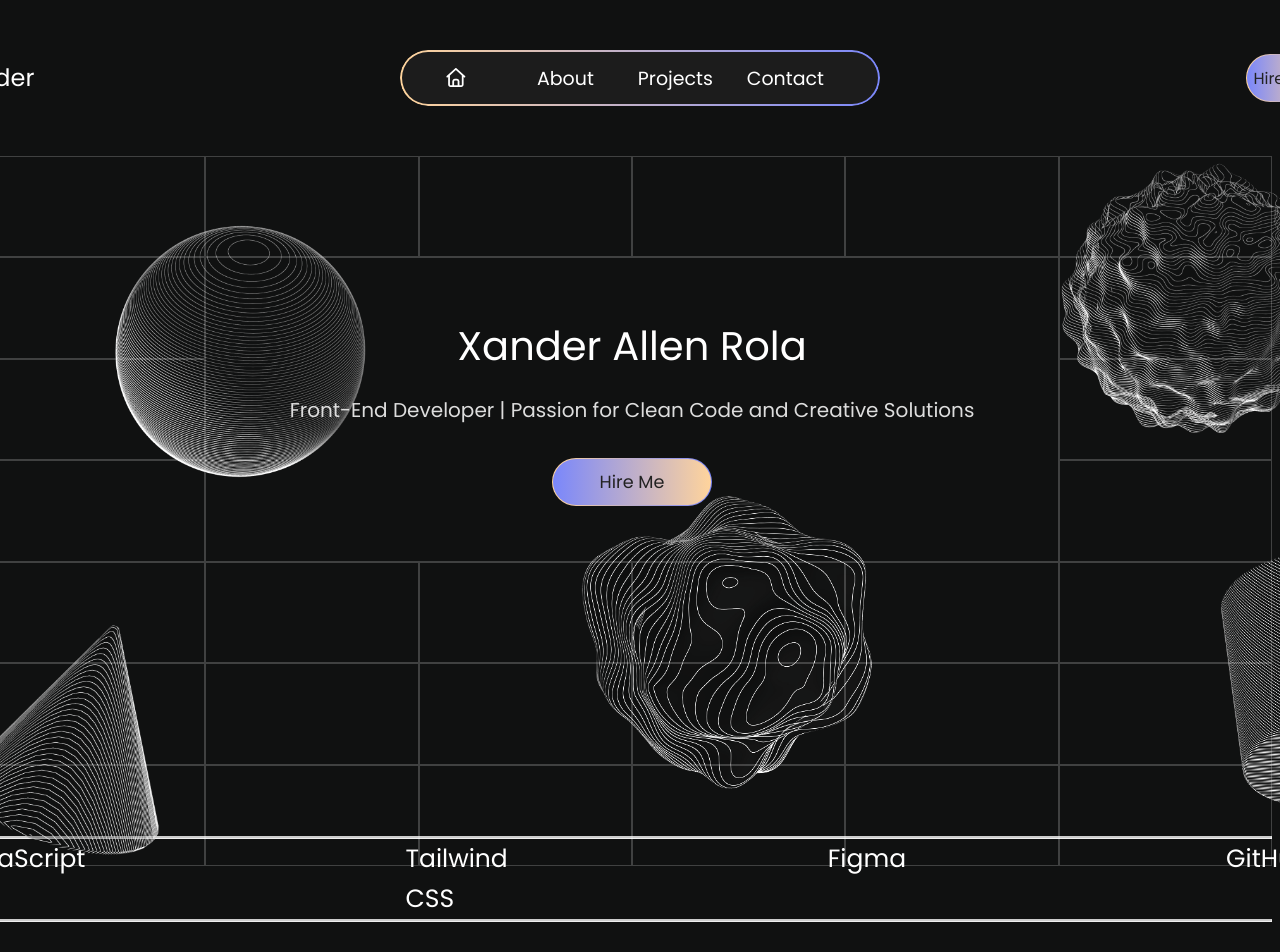
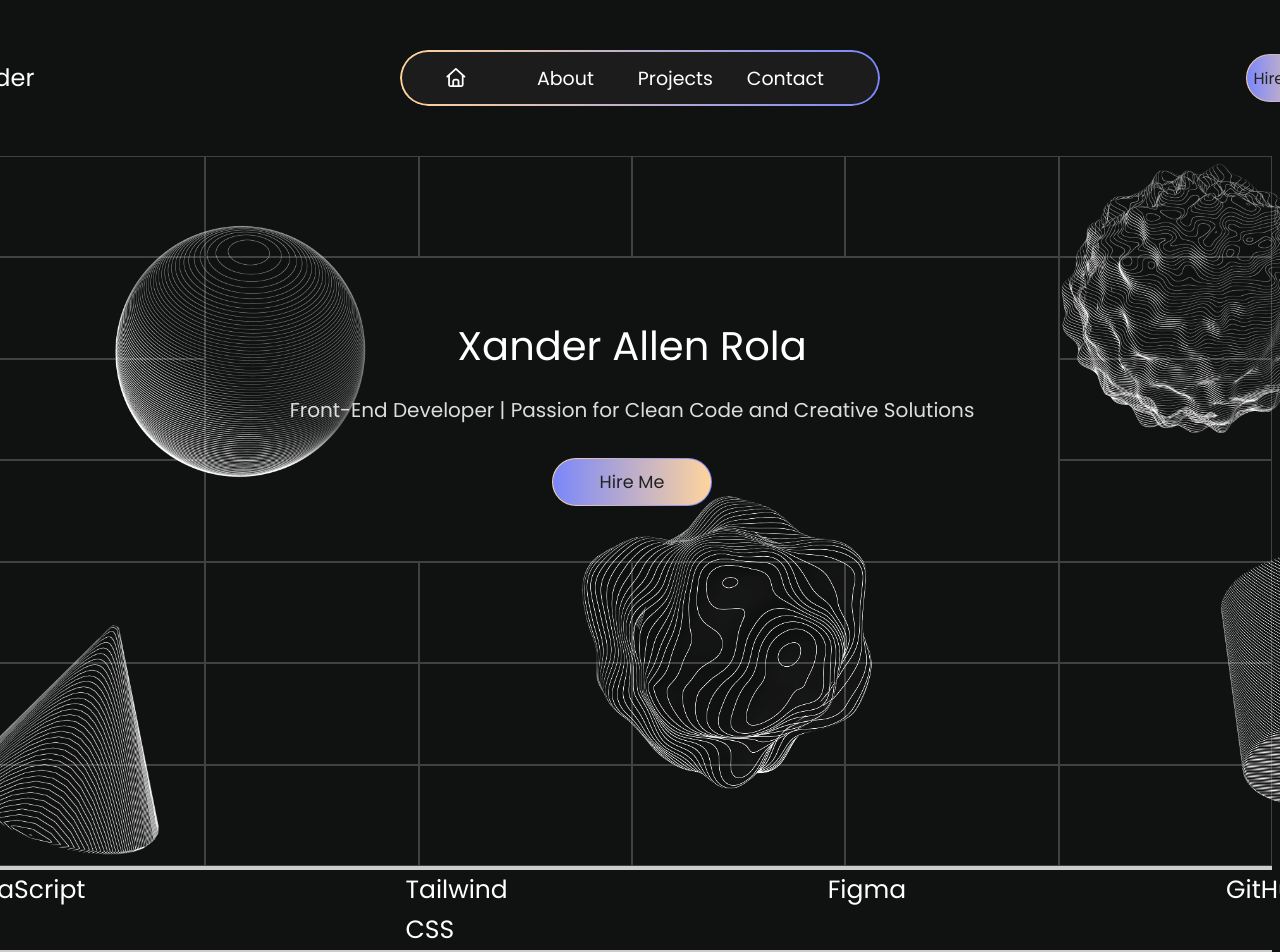
Before and after one commit to Xander-Allen-Rola/Xander-Portfolio, a Vue app: page / in a window 1280 px wide. Shown: the top 952 px of the page. Built offline with nearby package versions, Linux system fonts and the light colour scheme.

Commit message:
placed sub info below homegrid

```diff
--- a/src/App.vue
+++ b/src/App.vue
@@ -41,8 +41,5 @@ main {
   display: flex;
   flex-direction: column;
   align-items: center; /* Center main items horizontally */
-  gap: 0;
-  margin: 0;
-  padding: 0;
 }
 </style>
--- a/src/components/HomeGrid.vue
+++ b/src/components/HomeGrid.vue
@@ -113,7 +113,6 @@ export default {
   display: flex;
   justify-content: center;
   width: 100vw;
-  height: 85vh;
 }
 
 .grid-wrapper {
--- a/src/components/SubInfo.vue
+++ b/src/components/SubInfo.vue
@@ -11,7 +11,7 @@
 
 <style scoped>
 .horizontal-line {
-  border-top: 2px solid #ccc;
+  border: 2px solid #ccc;
   width: 100vw; /* Full viewport width */
 }
 .subinfo-text {
```
